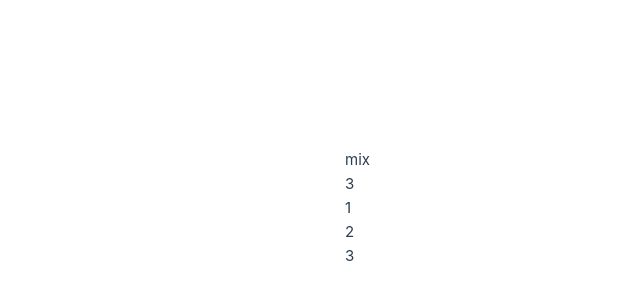
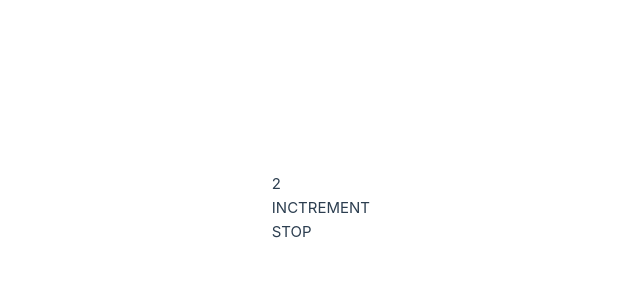
Before and after one commit to siporoz/vue-3-update, a Vue app: page / in a window 1280 px wide. Shown: the part 192-492 px from the top of the page, without its empty margins (270-910 px from the left). Built offline with nearby package versions, Linux system fonts and the light colour scheme.

Commit message:
feat: add effect scope example

```diff
--- a/src/App.vue
+++ b/src/App.vue
@@ -1,12 +1,14 @@
 <script setup lang="ts">
 // import TestComponent from './components/features/style-variables.vue'
-import MemoDerective from './components/features/memo-derective.vue'
+// import MemoDerective from './components/features/memo-derective.vue'
+import EffectScope from './components/features/effect-scope.vue'
 </script>
 
 <template>
   <main>
 		<!-- <TestComponent /> -->
-		<MemoDerective />
+		<!-- <MemoDerective /> -->
+		<EffectScope />
   </main>
 </template>
 
--- /dev/null
+++ b/src/components/features/effect-scope.vue
@@ -0,0 +1,32 @@
+<template>
+	<div>
+		<div>{{ counter }}</div>
+		<div @click="counter += 1">INCTREMENT</div>
+		<div @click="stop">STOP</div>
+	</div>
+</template>
+
+<script setup lang="ts">
+import { computed, effectScope, ref, watch, watchEffect } from 'vue';
+
+const scope = effectScope()
+
+const counter = ref(2)
+
+scope.run(() => {
+  const doubled = computed(() => counter.value * 2)
+
+  watch(doubled, () => console.log(doubled.value))
+
+  watchEffect(() => console.log('Count: ', doubled.value))
+})
+
+
+const stop = () => {
+	scope.stop()
+}
+</script>
+
+<style scoped>
+
+</style>
```
